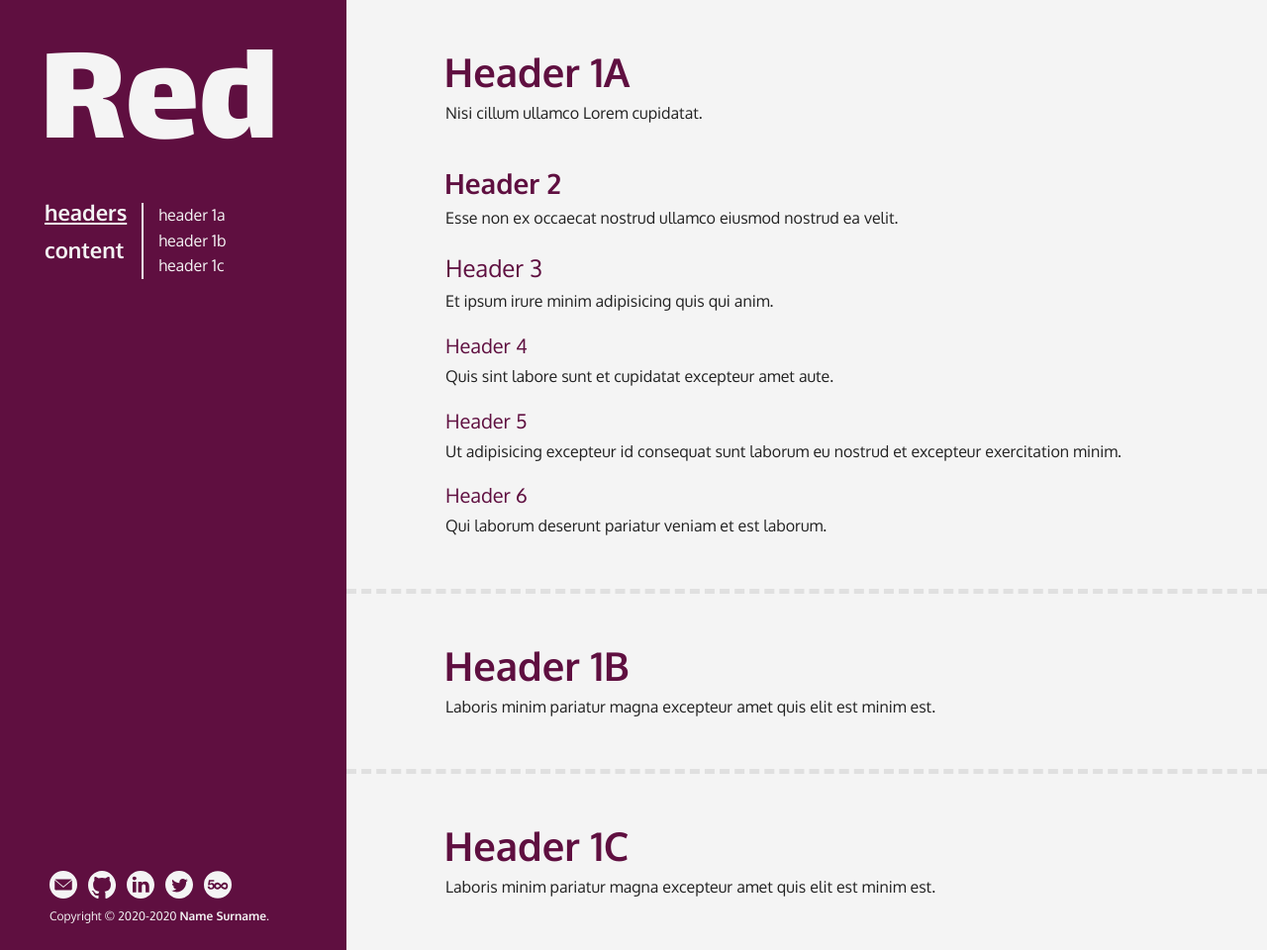
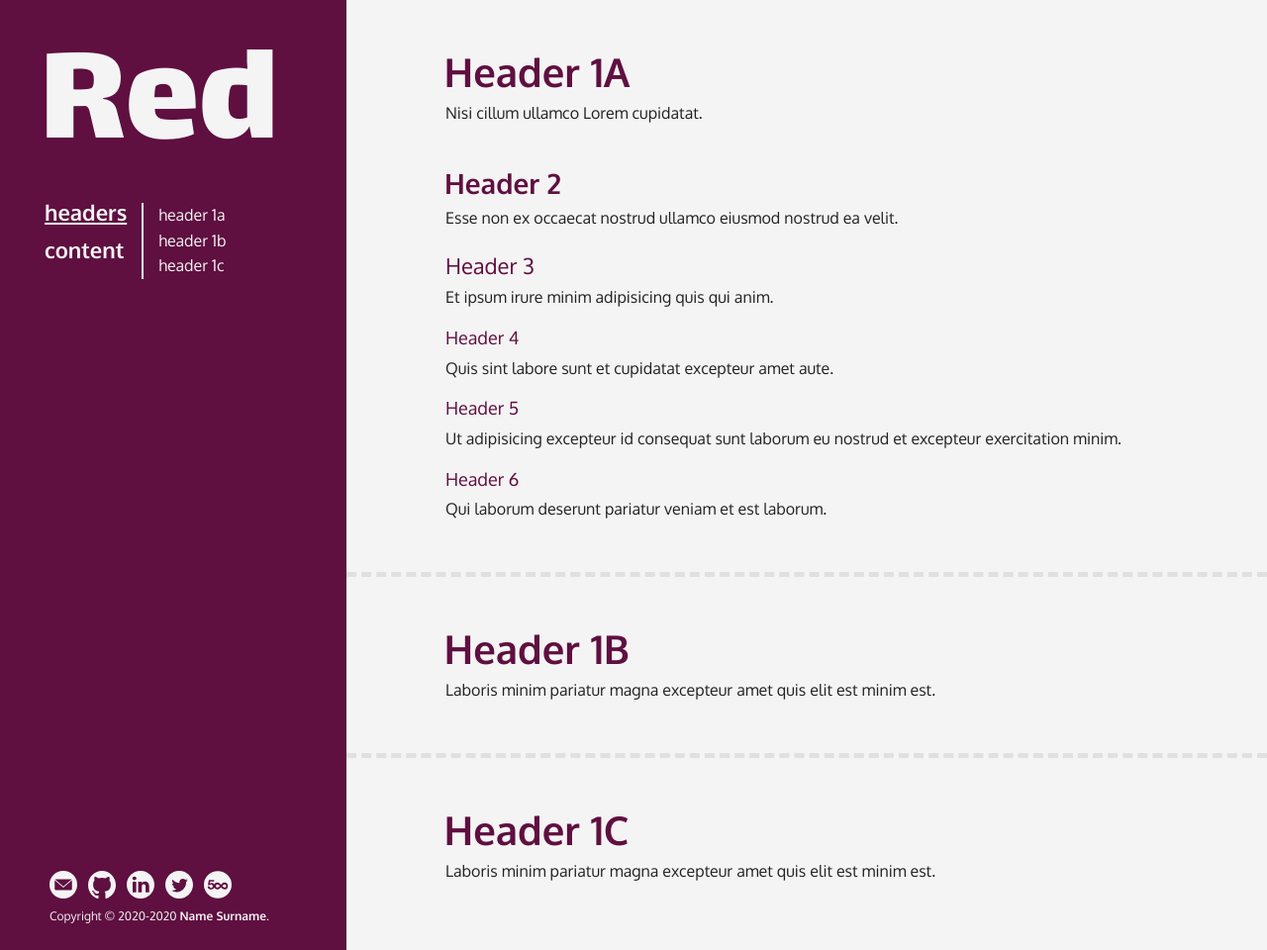
Before and after one commit to rafalkaron/r-jekyll-theme, a Jekyll site: the page built from index.md, in a window 1280 px wide and 960 px high. Shown: the whole window at 99% size. Built offline with Jekyll 4.4.1, drawn with Linux system fonts in a browser that asks for light colours; some web fonts are replaced.

Commit message:
updated title sizes

```diff
--- a/_sass/r/content/title.scss
+++ b/_sass/r/content/title.scss
@@ -39,14 +39,14 @@ h2 {
 }
 h3 {
     margin: 1em 0 0 0;
-    font-size: 2.4rem;
+    font-size: 2.2rem;
 	font-weight: normal;
 }
 h4,
 h5,
 h6 {
     margin: 1em 0 0 0;
-    font-size: 2rem;
+    font-size: 1.8rem;
 	font-weight: normal;
 }
 
```
